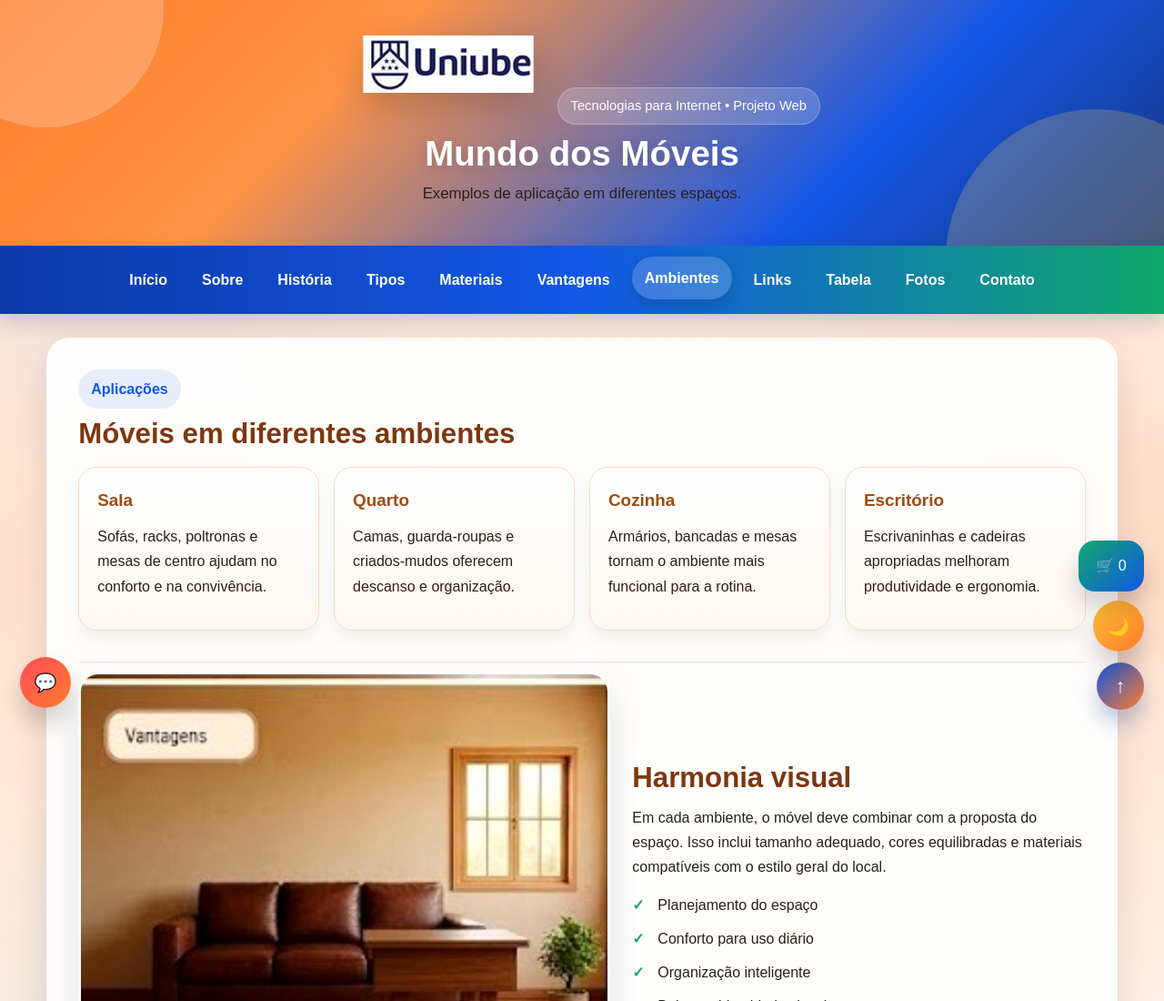
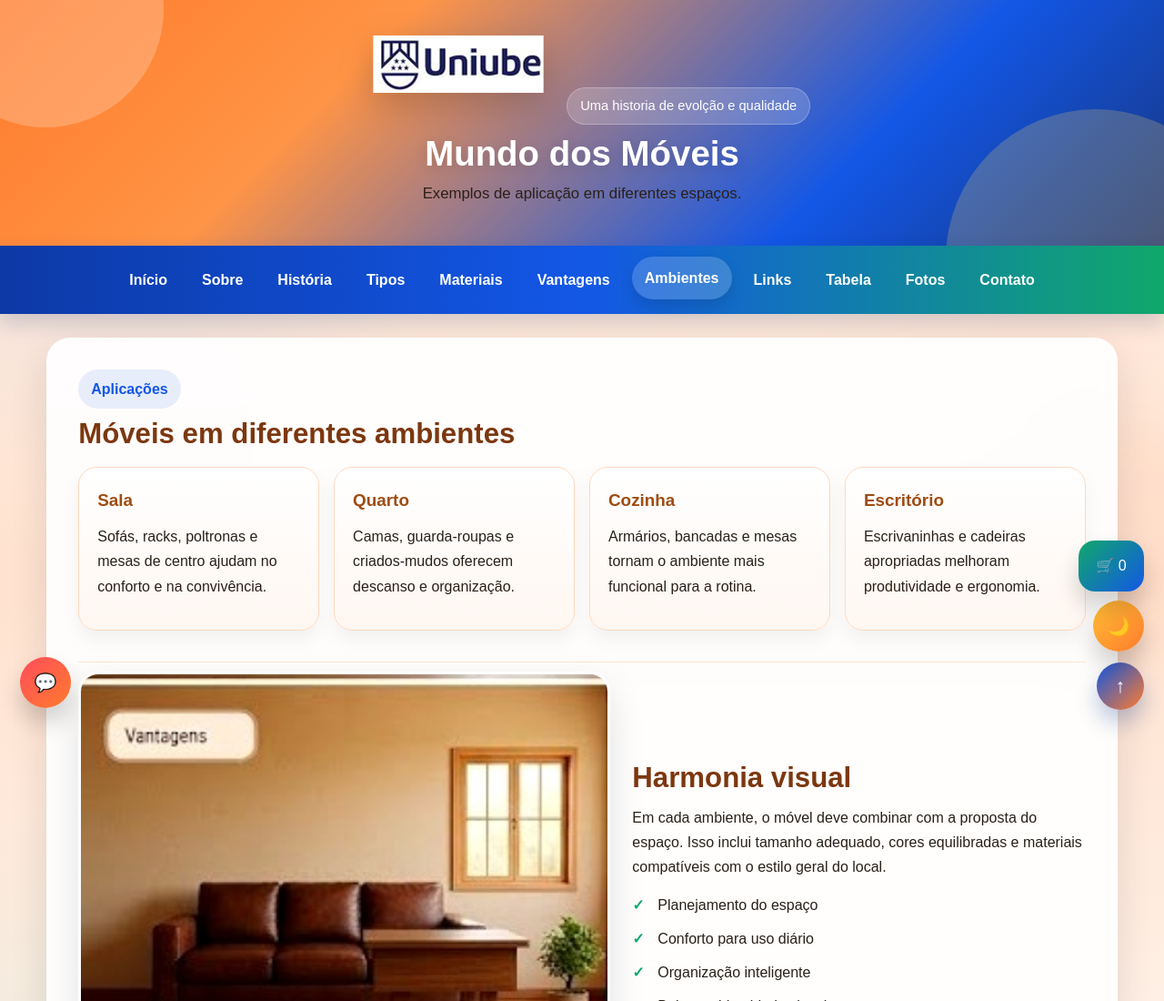
Before and after one commit to staciarini16-sys/cirilo-staciarini16, a plain HTML site: page ambientes.html in a window 1280 px wide. Shown: the top 1100 px of the page at 91% size. Drawn offline with Linux system fonts and the light colour scheme; files whose address does not match are found by name.

Commit message:
Update header tagline in ambientes.html

```diff
--- a/ambientes.html
+++ b/ambientes.html
@@ -13,7 +13,7 @@
   <a class="uniube-topo" href="https://uniube.br/" target="_blank" rel="noopener noreferrer">
     <img src="imagens/uniube_logo.png" alt="Logotipo da Uniube">
   </a>
-  <span class="tag-topo">Tecnologias para Internet • Projeto Web</span>
+  <span class="tag-topo">Uma historia de evolção e qualidade</span>
   <h1>Mundo dos Móveis</h1>
   <p>Exemplos de aplicação em diferentes espaços.</p>
 </header>
```
